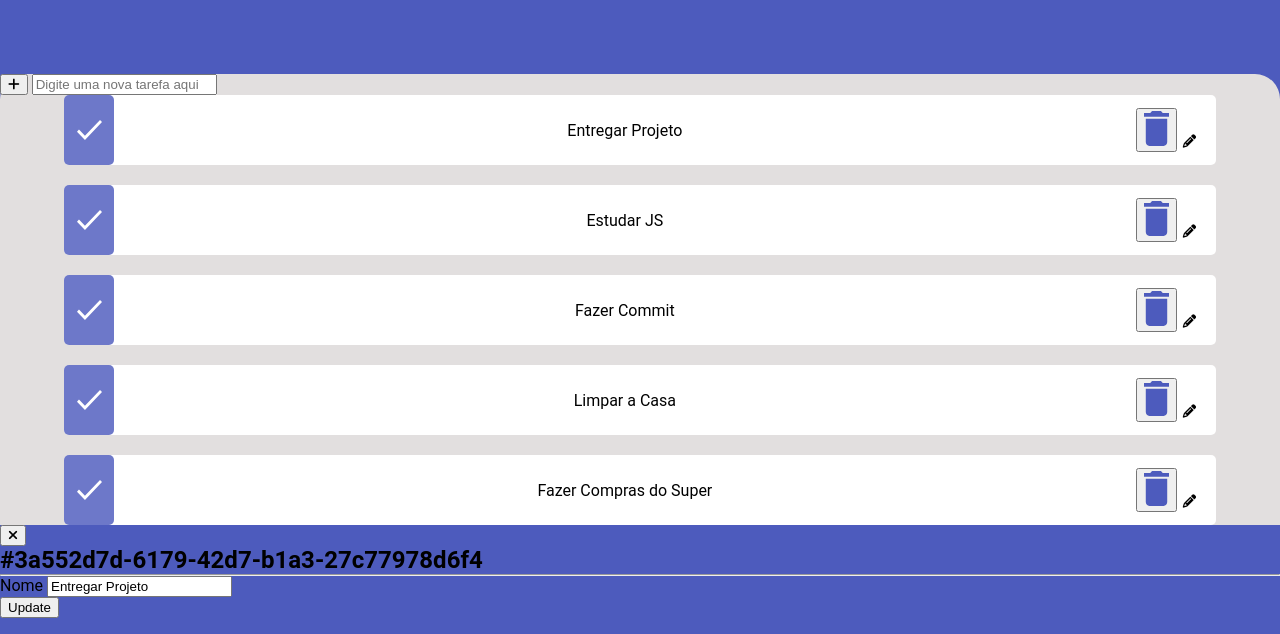
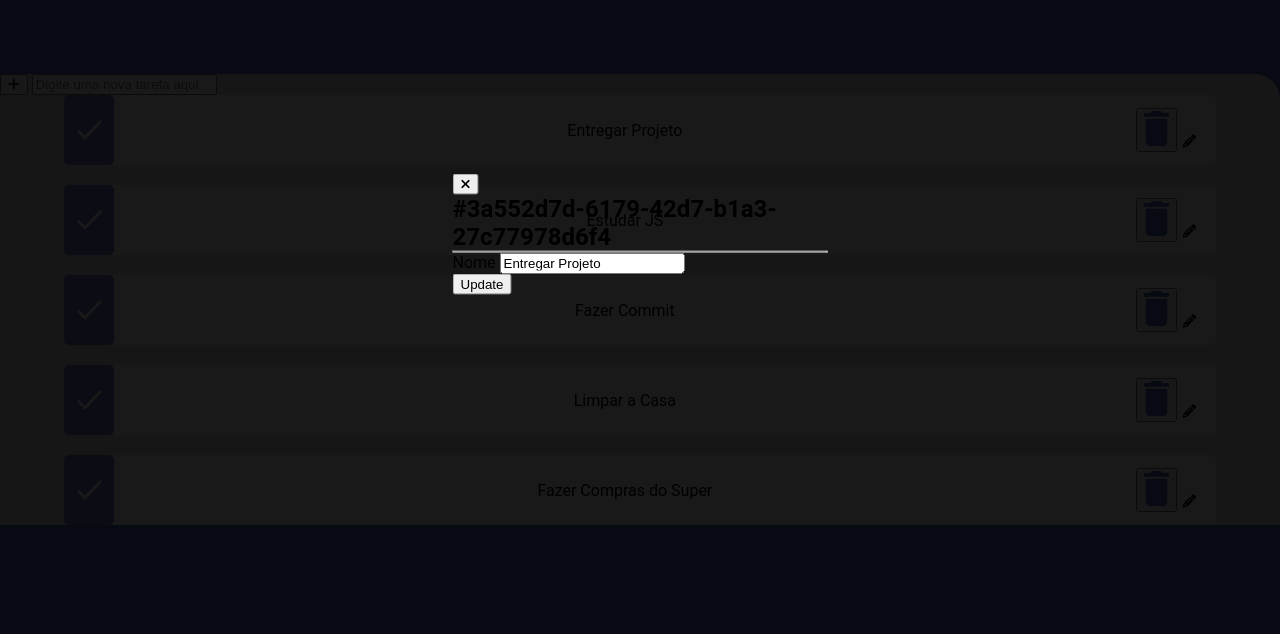
Before and after one commit to GisellePiasetzki/Todoist-modulo2, a plain HTML site: page index.html in a window 1280 px wide. Both pictures are taken after a click on the button 1189 px from the left and 307 px from the top of the page. Shown: the part 166-800 px from the top of the page. Drawn offline with Linux system fonts and the light colour scheme.

Commit message:
função editar POPUP funcionando - ainda continua sem estilizar - e  sem comentar as att

```diff
--- a/index.html
+++ b/index.html
@@ -39,7 +39,7 @@
 
 
 
-    <div id="editList" style="display:none">
+    <div id="editList" >
         <button id="btnEditWindowClose">
             <i class="fa fa-remove"></i>
         </button>
@@ -51,7 +51,7 @@
                 <input type="text" id="inputTaskNameEdit">
             </div>
             <div class="frm-row">
-                <input type="button" value="Update" onclick="update()">
+                <input type="button" value="Update" onclick="update()" id="btnAttTask">
             </div>
         </form>
     </div>
--- a/script.js
+++ b/script.js
@@ -79,7 +79,7 @@ btnAddTask.addEventListener('click', () => {
 
 function edit(idTask){
 
-    document.getElementById("editList").style.display = "Block";
+    // document.getElementById("editList").style.display = "Block";
     // document.getElementById("inputTaskNameEdit").value = array[idTask];
     document.getElementById("inputTaskNameEdit").dataset.idTask = idTask;
     idTask = idTask;
@@ -91,8 +91,7 @@ function edit(idTask){
     if (li){
         idTarefaEdicao.innerHTML = '#' +idTask;
          inputTaskNameEdit.value = li.innerText;
-         console.log(li)
-        // alternarJanelaEdicao();
+       alternarJanelaEdicao();
     }
 
 }
@@ -112,6 +111,7 @@ function update() {
 
 
     array[iTODO].task = updte;
+    alternarJanelaEdicao()
     showResult()
   }
 
@@ -126,10 +126,10 @@ btnEditWindowClose.addEventListener('click', (e) => {
 
 
 
-// function alternarJanelaEdicao() {
-//     editWindow.classList.toggle('abrir');
-//     windowEditBack.classList.toggle('abrir');
-// }
+function alternarJanelaEdicao() {
+    editList.classList.toggle('abrir');
+    windowEditBack.classList.toggle('abrir');
+}
 
 
 // deleta a tarefa
--- a/style.css
+++ b/style.css
@@ -85,7 +85,7 @@ position: fixed;
    display: block !important;
 }
 
-#editWindow{
+#editList{
    position: fixed;
    top: 50%;
    left: 50%;
@@ -97,6 +97,6 @@ position: fixed;
    display: none;
 }
 
-#editWindow.abrir{
+#editList.abrir{
    display: block !important;
 }
```
